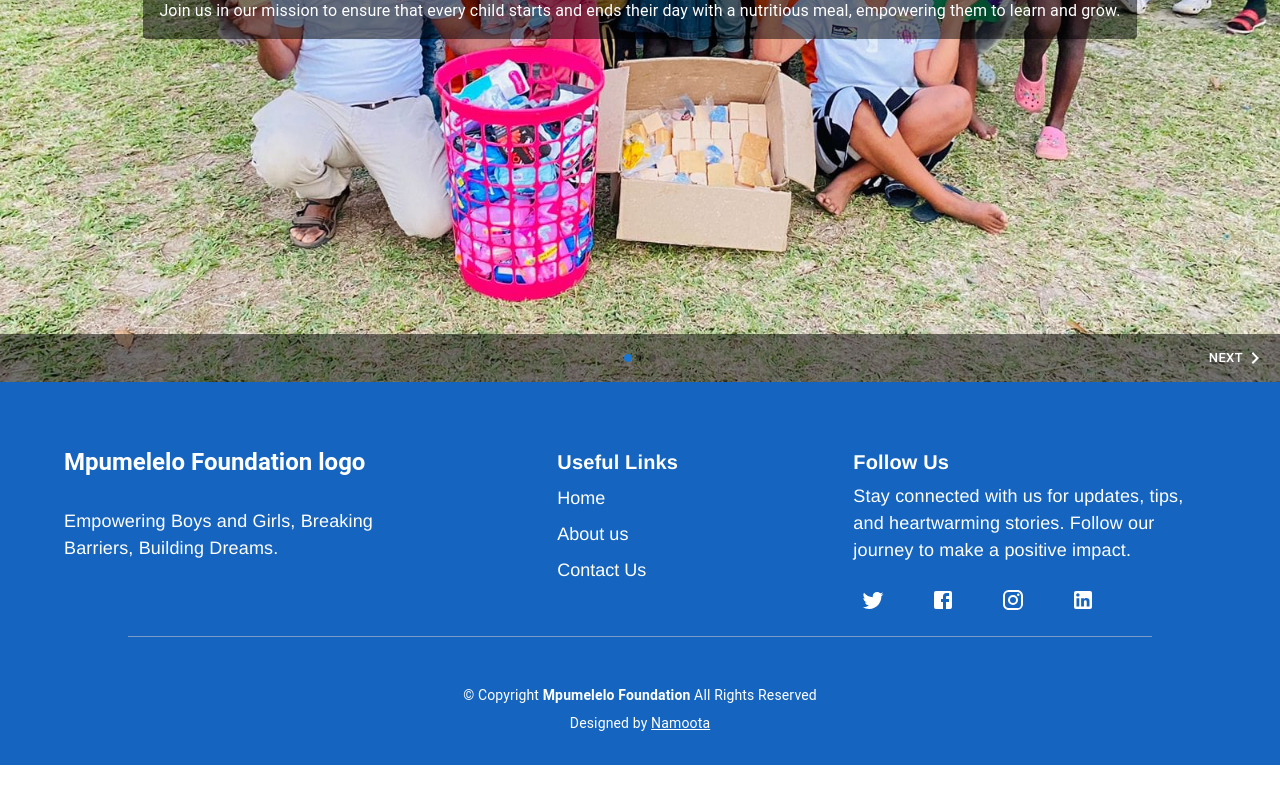
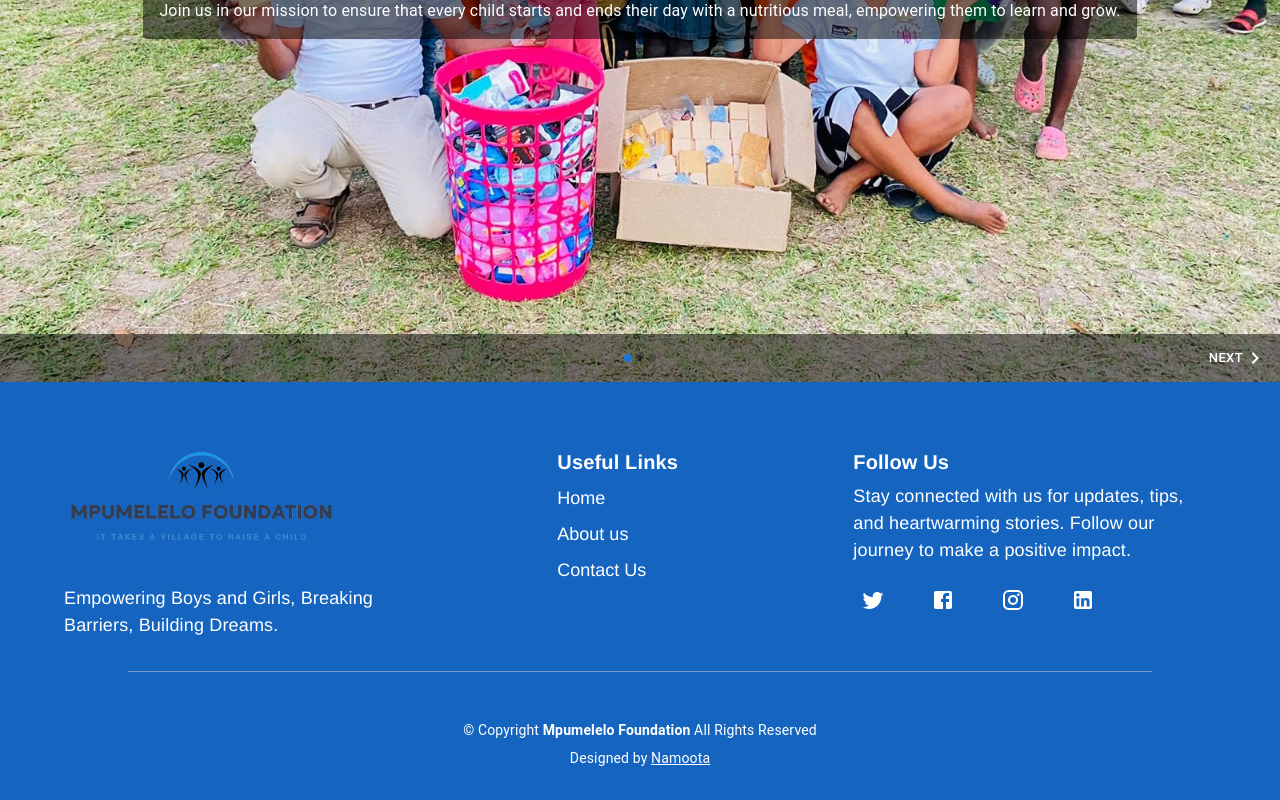
Before and after one commit to AyabongaQwabi/mpumelelo, a Next.js app: page / in a window 1280 px wide. Shown: the part 2232-3032 px from the top of the page. Before the commit the page ends 2997 px from the top, so only its background shows below. Built offline with nearby package versions, Linux system fonts and the light colour scheme.

Commit message:
Added logo to the footerr

```diff
--- a/src/app/components/Footer.js
+++ b/src/app/components/Footer.js
@@ -1,7 +1,7 @@
 import React from 'react';
 import { Container, Grid, Typography, TextField, Button, Box, Link, Divider } from '@mui/material';
 import { Home, Info, ContactMail, Email, Facebook, Instagram, LinkedIn, Twitter } from '@mui/icons-material';
-
+import Image from 'next/image';
 const Footer = () => {
   return (
     <Box component="footer" sx={{ backgroundColor: 'primary.dark', color: 'white', py: 4, fontFamily: '"Roboto", "Montserrat", sans-serif'}}>
@@ -11,7 +11,14 @@ const Footer = () => {
 
           {/* About Section */}
           <Grid item xs={12} md={4}>
-            <Typography variant="h5" gutterBottom sx={{ fontWeight: 'bold' }}>Mpumelelo Foundation logo</Typography>
+            <Typography variant="h5" gutterBottom sx={{ fontWeight: 'bold' }}>
+              <Image
+                src="/images/logo.png"
+                width={274}
+                height={101}
+                alt="MPUMELELO FOUNDATION LOGO"
+              />
+            </Typography>
             <Typography variant="body1" paragraph sx={{marginTop: '30px', fontFamily: 'Helvetica', fontSize: '18px'}}>
               Empowering Boys and Girls, Breaking Barriers, Building Dreams.
             </Typography>
```
